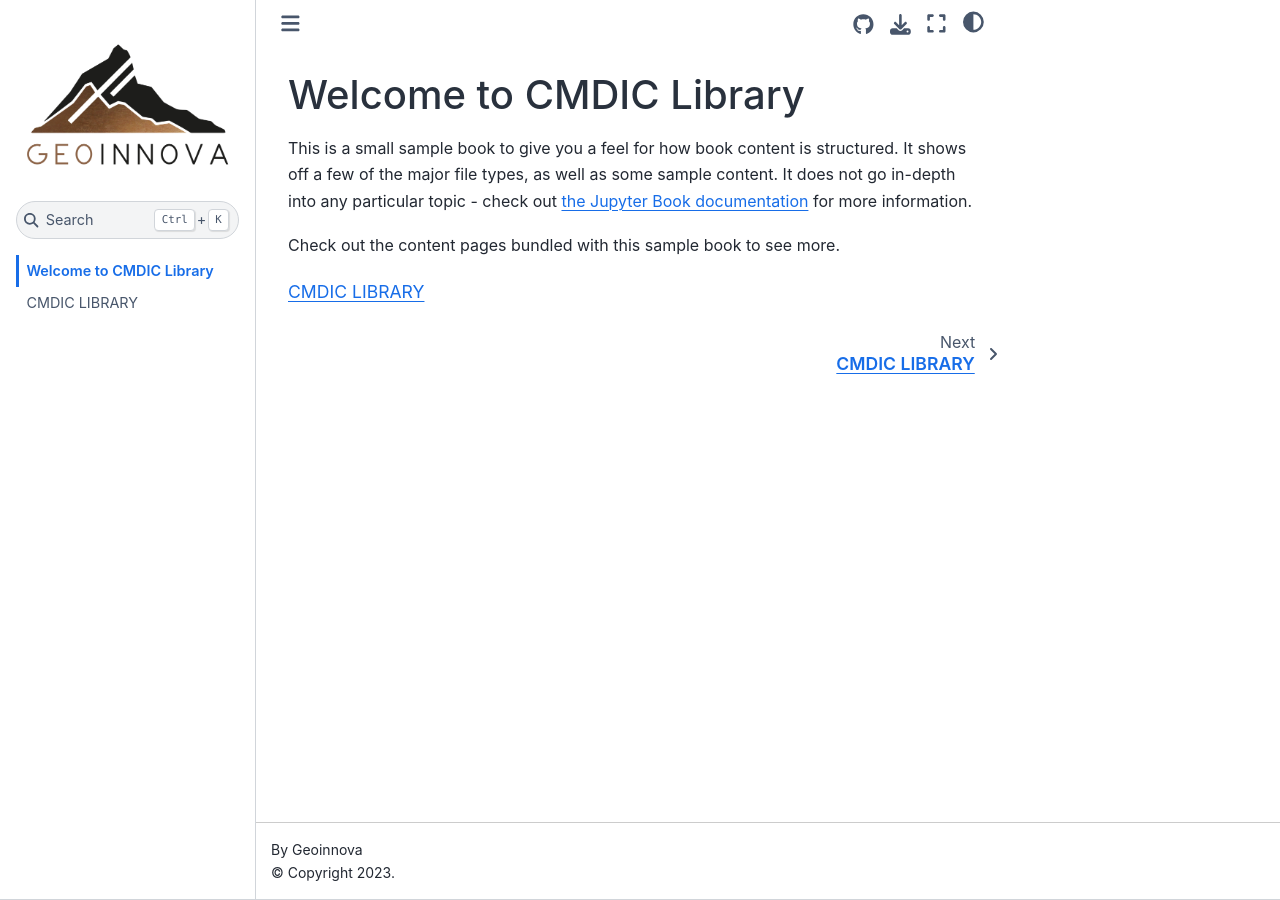
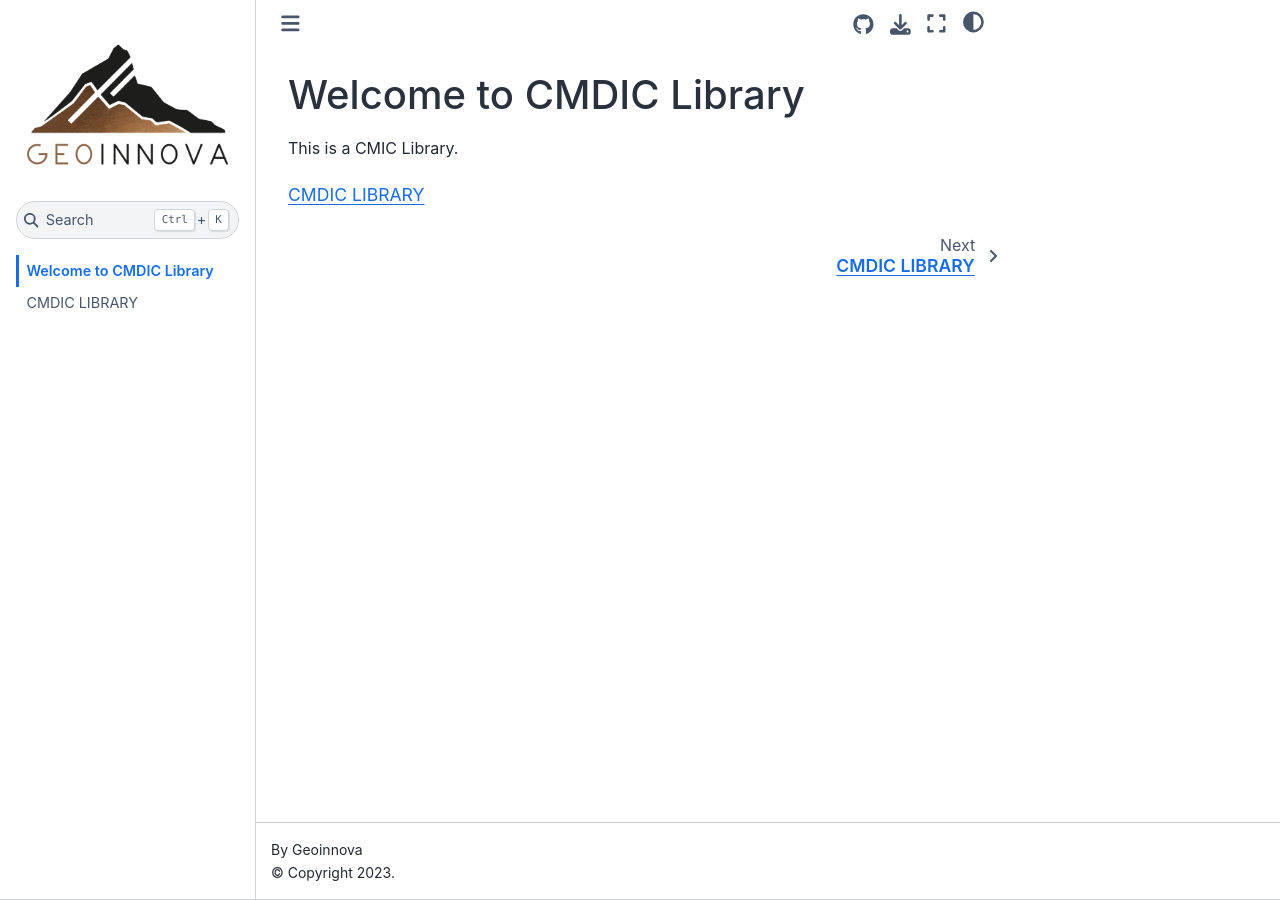
Before and after one commit to mnahuelpan/cmdic-lib-book, a Jupyter Book: the page built from intro.md, in a window 1280 px wide. Built offline with Jupyter Book 1.0.4 settings and Sphinx 7.4.7 and the Sphinx Book theme 1.1.4, drawn with Linux system fonts in a browser that asks for light colours.

Commit message:
new change

````diff
--- a/intro.md
+++ b/intro.md
@@ -1,11 +1,6 @@
 # Welcome to CMDIC Library
 
-This is a small sample book to give you a feel for how book content is
-structured.
-It shows off a few of the major file types, as well as some sample content.
-It does not go in-depth into any particular topic - check out [the Jupyter Book documentation](https://jupyterbook.org) for more information.
-
-Check out the content pages bundled with this sample book to see more.
+This is a CMIC Library.
 
 ```{tableofcontents}
 
````
